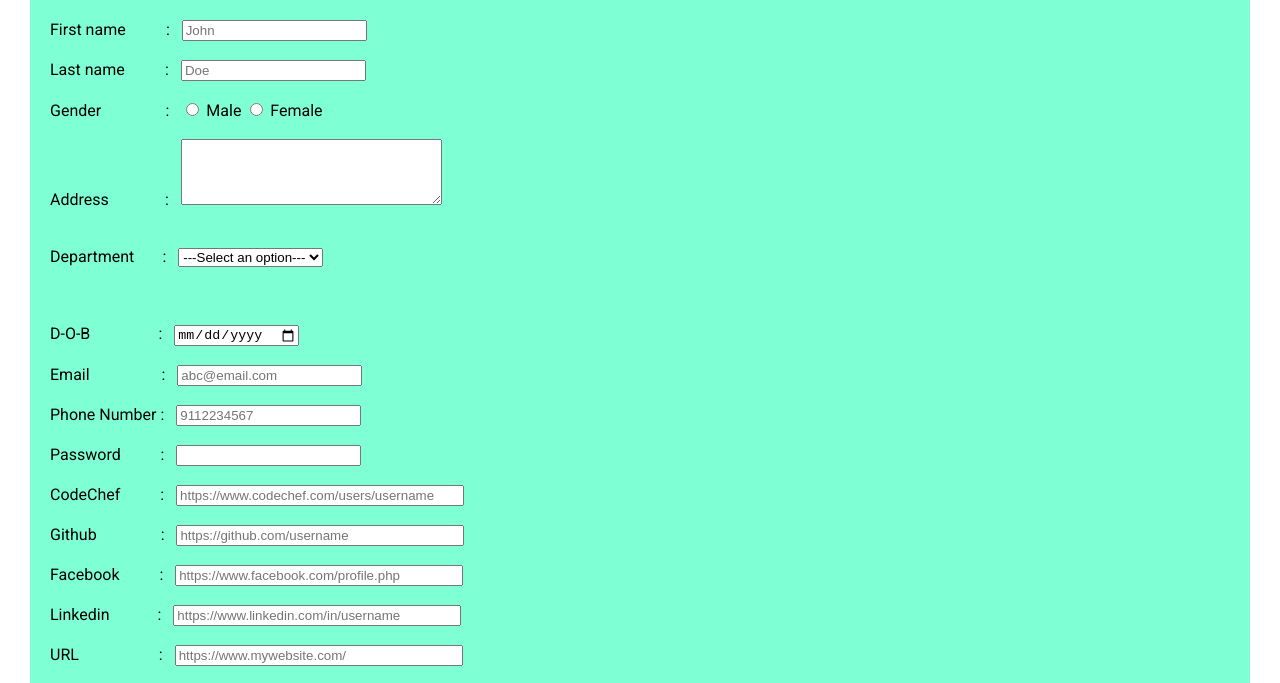
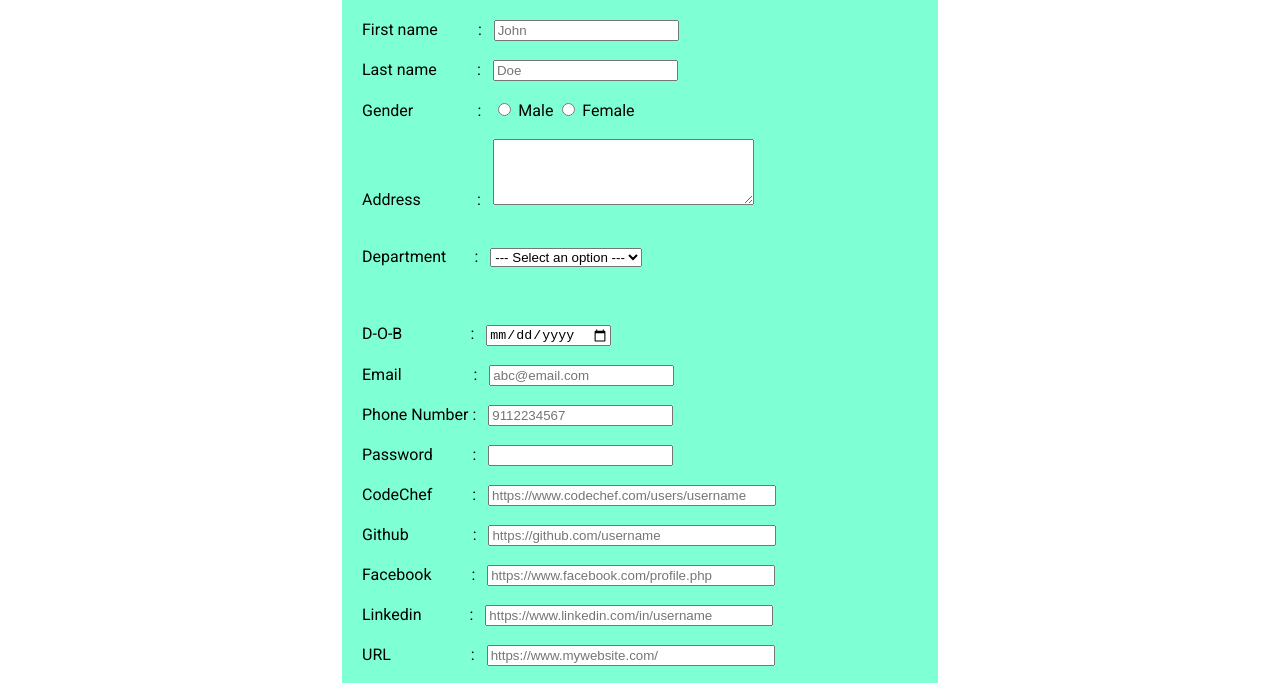
Before and after one commit to rizwanrockzz/forms, a plain HTML site: page example.html in a window 1280 px wide. Shown: the part 81-764 px from the top of the page. Drawn offline with Linux system fonts and the light colour scheme.

Commit message:
Update example.html

```diff
--- a/example.html
+++ b/example.html
@@ -38,8 +38,11 @@
             font-size:15px;
          }
 
-
-
+		form{
+        	width:600px;
+        	margin-left:auto;
+            margin-right:auto;
+        }
     </style>
 </head>
 
@@ -47,7 +50,11 @@
     <center>
         <h1>RIZWAN FORMS</h1>
     </center>
-    <form action="https://formsubmit.co/f9f06ddba3d01e64fae7118d678531a0" enctype="multipart/form-data" method="POST">
+    <!--
+    <div class="whole">
+    <div class="form">
+    -->
+    	<form action="https://formsubmit.co/f9f06ddba3d01e64fae7118d678531a0" enctype="multipart/form-data" method="POST">
         <fieldset>
             <!-- <legend>Rizwan Forms</legend> -->
             <label for="firstname">First name &ensp;&nbsp;&emsp;&ensp;: &nbsp;</label>
@@ -64,7 +71,7 @@
             <br><br><br>
             <label for="dept">Department &ensp;&emsp;:&nbsp;&nbsp;</label>
             <select id="branch" name="branch">
-                <option value="option">---Select an option---</option>
+                <option value="option">--- Select an option ---</option>
                 <option value="cse">CSE</option>
                 <option value="it">IT</option>
                 <option value="ece">ECE</option>
@@ -109,15 +116,15 @@
 
             <label for="hobbies">Hobbies &emsp;&emsp;&emsp;:&nbsp; </label>
             <input type="checkbox" id="singing" name="singing" value="dancing">
-            <label for="singing">Singing</label>&ensp;
+            <label for="singing">Singing</label>&ensp;<br>&emsp;&emsp;&emsp;&emsp;&emsp;&emsp;&emsp;&nbsp;&nbsp;
             <input type="checkbox" id="dancing" name="dancing" value="dancing">
-            <label for="dancing">Dancing</label>&ensp;
+            <label for="dancing">Dancing</label>&ensp;<br>&emsp;&emsp;&emsp;&emsp;&emsp;&emsp;&emsp;&nbsp;&nbsp;
             <input type="checkbox" id="photography" name="photography" value="photography">
-            <label for="photography">Photography</label>&ensp;
+            <label for="photography">Photography</label>&ensp;<br>&emsp;&emsp;&emsp;&emsp;&emsp;&emsp;&emsp;&nbsp;&nbsp;
             <input type="checkbox" id="travelling" name="travelling" value="travelling">
-            <label for="travelling">Travelling</label>&ensp;
+            <label for="travelling">Travelling</label>&ensp;<br>&emsp;&emsp;&emsp;&emsp;&emsp;&emsp;&emsp;&nbsp;&nbsp;
             <input type="checkbox" id="reading" name="reading" value="reading">
-            <label for="reading">Reading</label><br>
+            <label for="reading">Reading</label><br>&emsp;&emsp;&emsp;&emsp;&emsp;&emsp;&emsp;&nbsp;&nbsp;
             <br>
             <br>
             <label for="resume">Image&emsp;&emsp;&emsp;&emsp;&nbsp;:&nbsp;&nbsp;</label>
@@ -126,6 +133,8 @@
             <label for="resume">Video&emsp;&emsp;&emsp;&emsp;&nbsp;:&nbsp;&nbsp;</label>
             <input type="file" name="attachment" accept="image/png, image/jpeg"><p class="resume">*upload your intro video</p>
             <br>
+
+            <p>Academic Details</p>
             <!-- <label for="button">button</label>
             <input type="button" value="Just Button"><br><br><br><br> -->
             <input type="reset">&emsp;&emsp;&emsp;&emsp;
@@ -138,6 +147,10 @@
         </fieldset>
 
     </form>
+    <!--
+    </div>
+    </div>
+    -->
     <script>
 		function myFunction() {
   			alert("Thank you for filling the form your details are stored");
```
